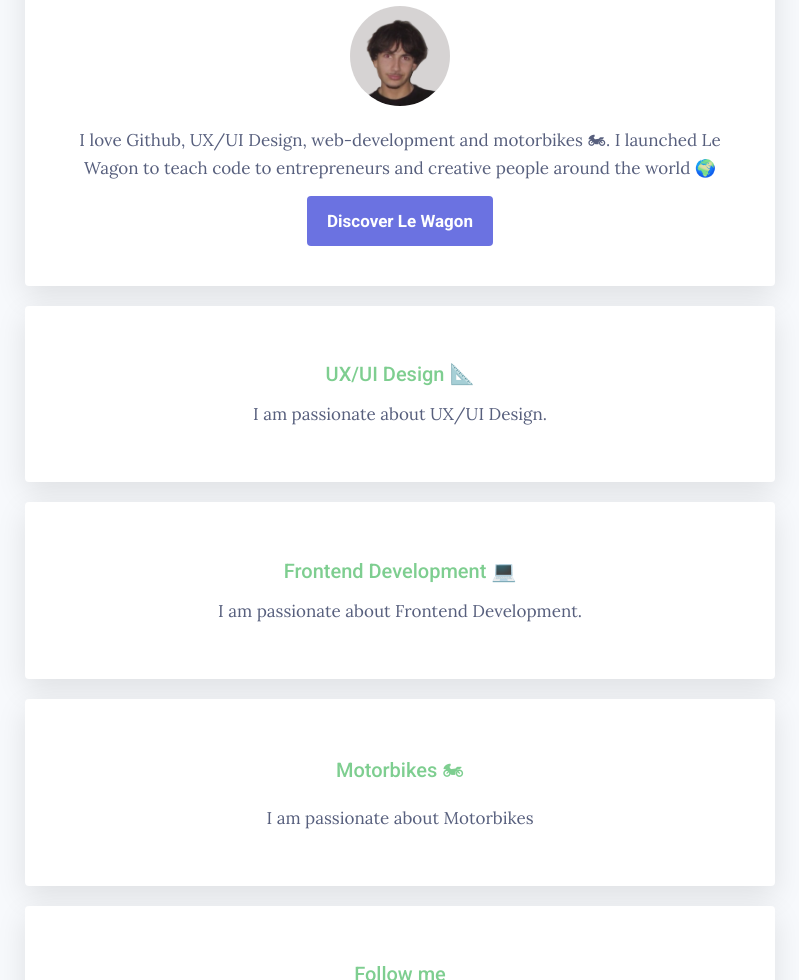
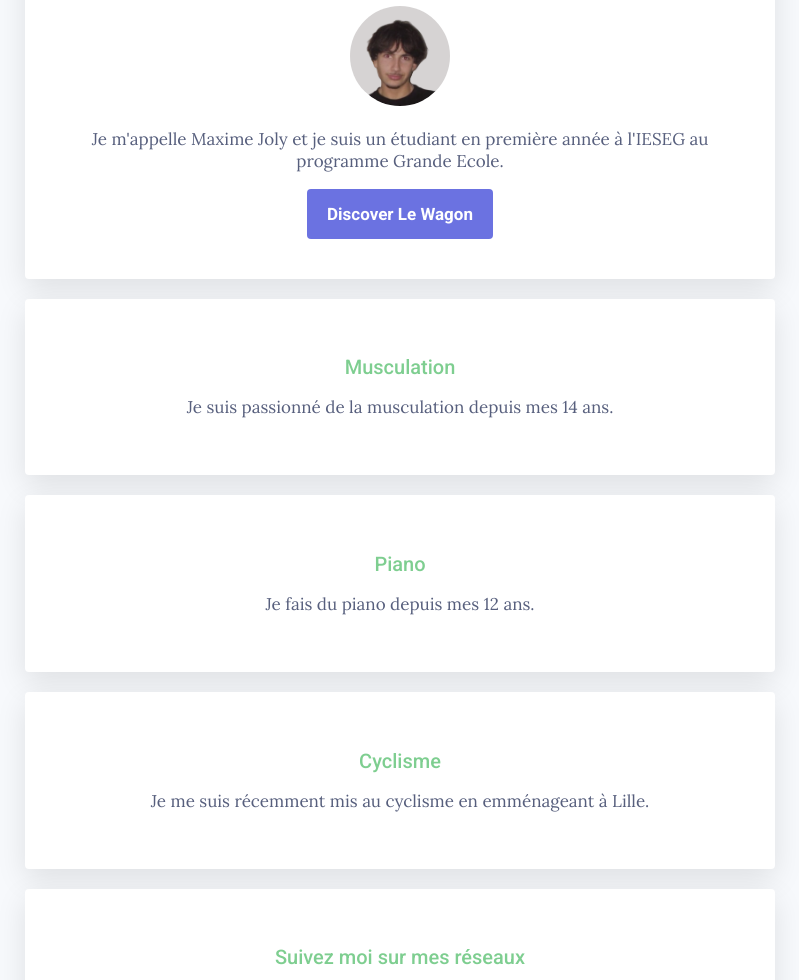
Before and after one commit to SamkoTweez/my-profile, a plain HTML site: page index.html in a window 1280 px wide. Shown: the part 155-1135 px from the top of the page, without its empty margins (240-1039 px from the left). Drawn offline with Linux system fonts and the light colour scheme.

Commit message:
Update index.html

```diff
--- a/index.html
+++ b/index.html
@@ -11,33 +11,32 @@
   <div class="container">
 
     <div class="card-white">
-      <h1>Hello, I'm Maxime 😎</h1>
+      <h1>Salut, je suis Maxime</h1>
       <img src="images/goat.png" alt="Maxime Joly" class="img-circle">
       <p>
-        I love Github, UX/UI Design, web-development and motorbikes 🏍. I launched
-        Le Wagon to teach code to entrepreneurs and creative people around the
-        world 🌍
+      Je m'appelle Maxime Joly et je suis un étudiant en première année à l'IESEG au programme Grande Ecole.
+
       </p>
       <a href="http://lewagon.com" target="_blank" class="btn-blue">Discover Le Wagon</a>
     </div>
 
     <div class="card-white">
-      <h2>UX/UI Design 📐</h2>
-      <p>I am passionate about UX/UI Design.</p>
+      <h2>Musculation</h2>
+      <p>Je suis passionné de la musculation depuis mes 14 ans.</p>
     </div>
 
     <div class="card-white">
-      <h2>Frontend Development 💻</h2>
-      <p>I am passionate about Frontend Development.</p>
+      <h2>Piano</h2>
+      <p>Je fais du piano depuis mes 12 ans.</p>
     </div>
 
     <div class="card-white">
-      <h2>Motorbikes 🏍</h2>
-      <p>I am passionate about Motorbikes</p>
+      <h2>Cyclisme</h2>
+      <p>Je me suis récemment mis au cyclisme en emménageant à Lille.</p>
     </div>
 
     <div class="card-white">
-      <h2>Follow me</h2>
+      <h2>Suivez moi sur mes réseaux</h2>
       <ul class="list-inline">
         <li><a href="https://www.linkedin.com/in/maxime-joly-b77587202/"><i class="fab fa-linkedin"></i></a></li>
         <li><a href="https://www.youtube.com/@samkotweez2970"><i class="fab fa-youtube"></i></a></li>
```
